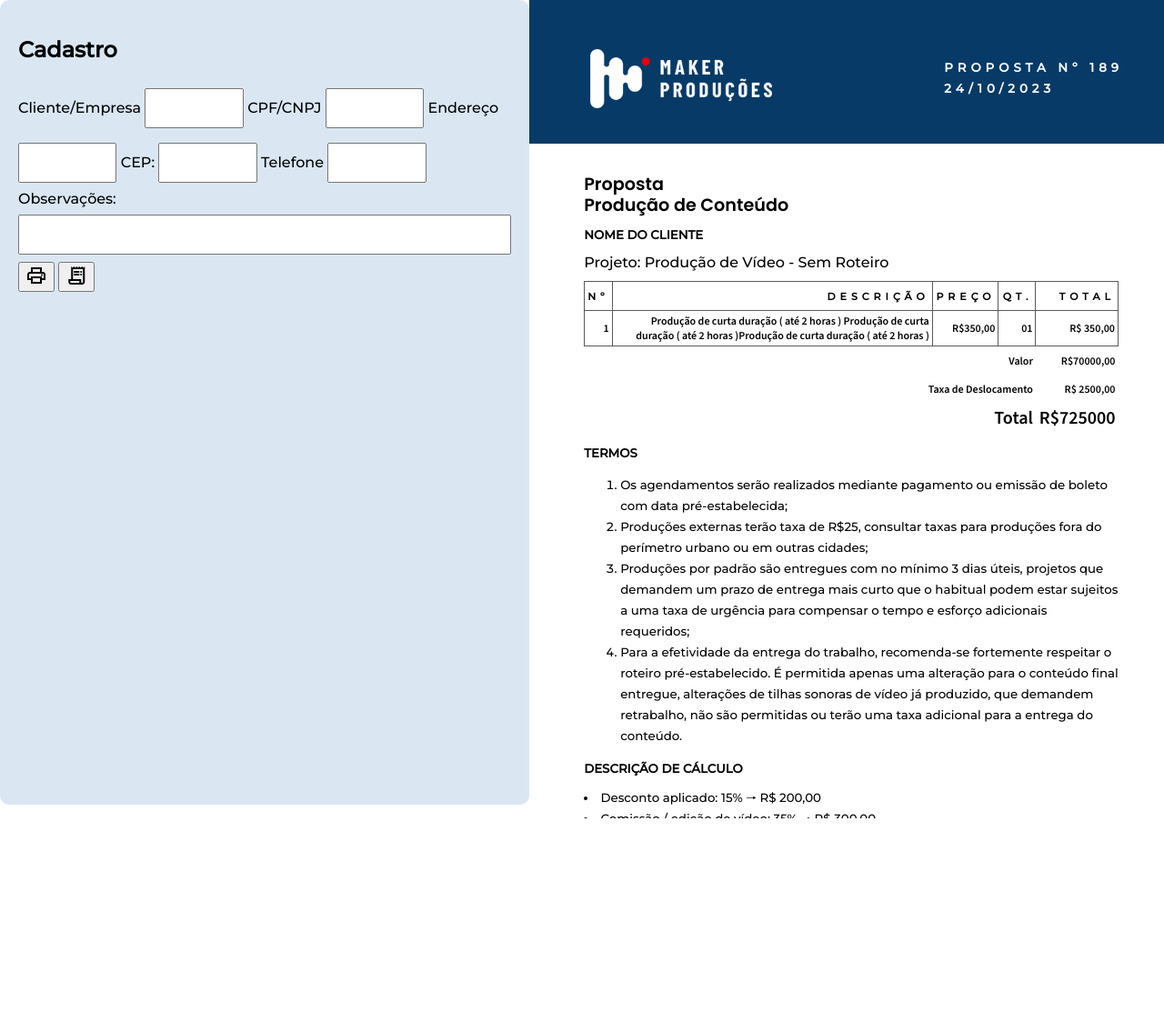
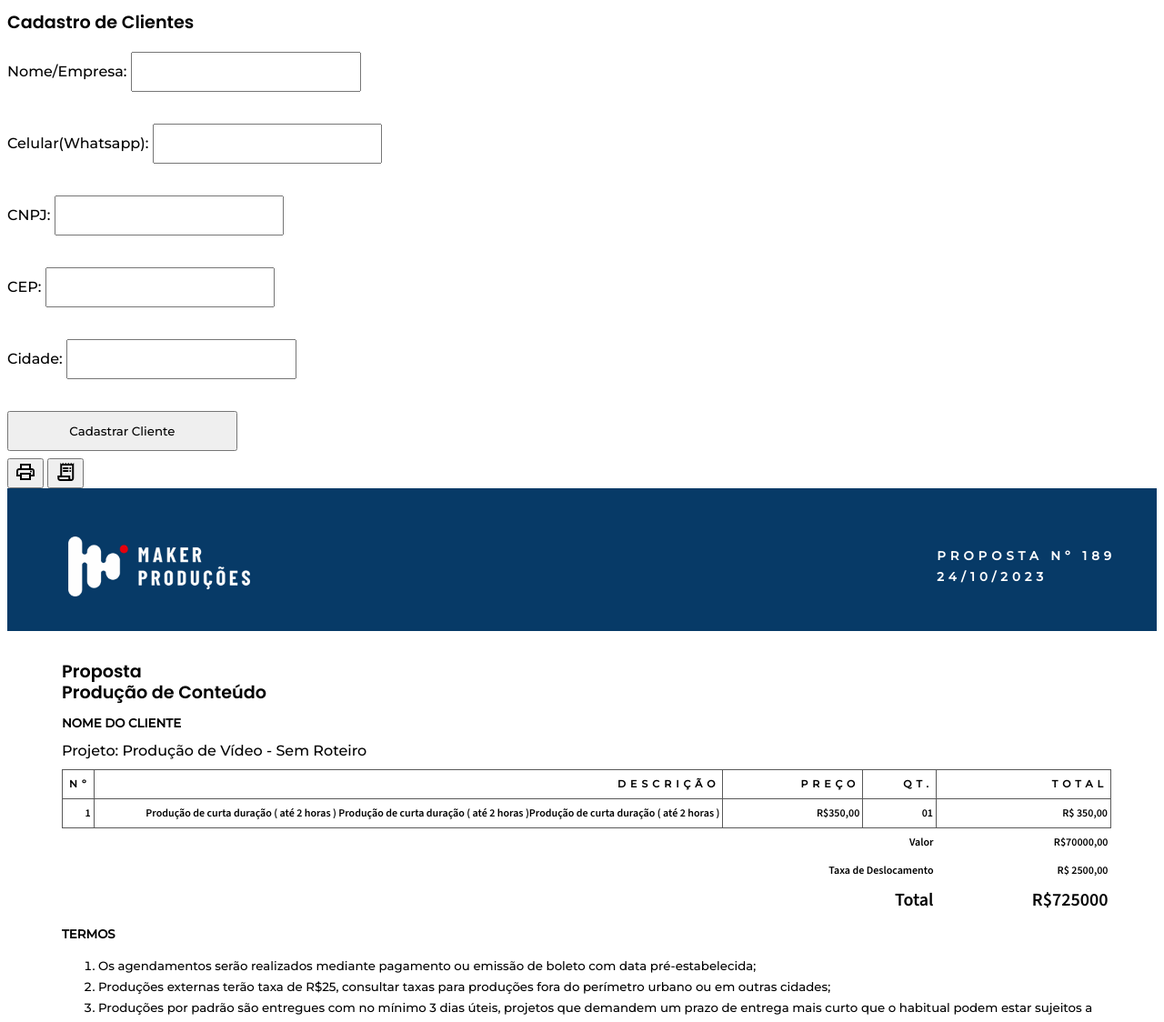
Before and after one commit to Alexsander-lexy/bugetproject, a PHP site: page / in a window 1280 px wide. Shown: the top 1124 px of the page at 91% size. Before the commit the page ends 900 px from the top, so only its background shows below. Run offline with PHP 8.4, Linux system fonts and the light colour scheme.

Commit message:
Incluindo conexão com BD e adicionando PHP

```diff
--- a/css/style.css
+++ b/css/style.css
@@ -18,6 +18,7 @@
     font-family: Montserrat;
 }
 
+/*
 body{display: flex;
     overflow-y: hidden;
     margin: 0;
@@ -26,6 +27,8 @@ body{display: flex;
     height: 900px;
     overflow-y: auto;
 }
+*/
+
 input{
     width: 20%;
     padding: 12px 20px;
--- a/index.html
+++ b/index.php
@@ -1,36 +1,46 @@
+<?php
+session_start();
+?>
 <!DOCTYPE html>
 <html lang="pt-BR">
 <head>
     <meta charset="UTF-8">
     <meta name="viewport" content="width=device-width, initial-scale=1.0">
     <title>Orçamento instantâneo</title>
+    <link rel="shortcut icon" href="./img/logo-maker-producoes-favicon.png" type="image/x-icon">
     <!--Conectando à biblioteca de ícones do google-->
     <link rel="stylesheet" href="https://fonts.googleapis.com/css2?family=Material+Symbols+Outlined:opsz,wght,FILL,GRAD@24,400,0,0" />
     <link rel="stylesheet" href="./css/style.css">
 
 </head>
 <body>
-<div class="formu">
-        <h2>Cadastro</h2>
-        <form action="">
-            <label for="">Cliente/Empresa</label>
-            <input type="text" name="" id="">
+<div>
+    <h1>Cadastro de Clientes</h1>
+    <?php
+    if(isset($_SESSION['msg'])){
+        echo $_SESSION['msg'];
+        unset($_SESSION['msg']);
+    }
+    ?>
+    <form method="POST" action="processa.php">
+        <label for="nome_empresa">Nome/Empresa:</label>
+        <input type="text" name="nome_empresa" id="nome_empresa" required><br><br>
 
-            <label for="">CPF/CNPJ</label>
-            <input type="number" name="" id="">
+        <label for="celular_whatsapp">Celular(Whatsapp):</label>
+        <input type="text" name="celular_whatsapp" id="celular_whatsapp" required><br><br>
 
-            <label for="">Endereço</label>
-            <input type="text" name="" id="">
+        <label for="cnpj">CNPJ:</label>
+        <input type="text" name="cnpj" id="cnpj" required><br><br>
 
-            <label for="">CEP:</label>
-            <input type="number" name="" id="">
+        <label for="cep">CEP:</label>
+        <input type="text" name="cep" id="cep" required><br><br>
 
-            <label for="">Telefone</label>
-            <input type="tel" name="" id="">
+        <label for="cidade">Cidade:</label>
+        <input type="text" name="cidade" id="cidade" required><br><br>
 
-            <label for="">Observações:</label>
-            <input type="textarea" name="" id="">
-        </form>
+        <input type="submit" value="Cadastrar Cliente">
+    </form>
+
         <div><!-- BOTÃO IMPRESSÃO  -->
             <button class="btn-print" type="button">
                 <span class="material-symbols-outlined">
--- a/js/script.js
+++ b/js/script.js
@@ -7,7 +7,7 @@ document.addEventListener("DOMContentLoaded",function(){
 
     btnPrint.addEventListener("click",function(){
         descricao.style.display ='none';
-        termos.style.display='block;'
+        termos.style.display='block';
         window.print();
         descricao.style.display ='block';
     }
```
Also changed, not shown: conexao.php (added, +12 -0 lines), processa.php (added, +26 -0 lines).
